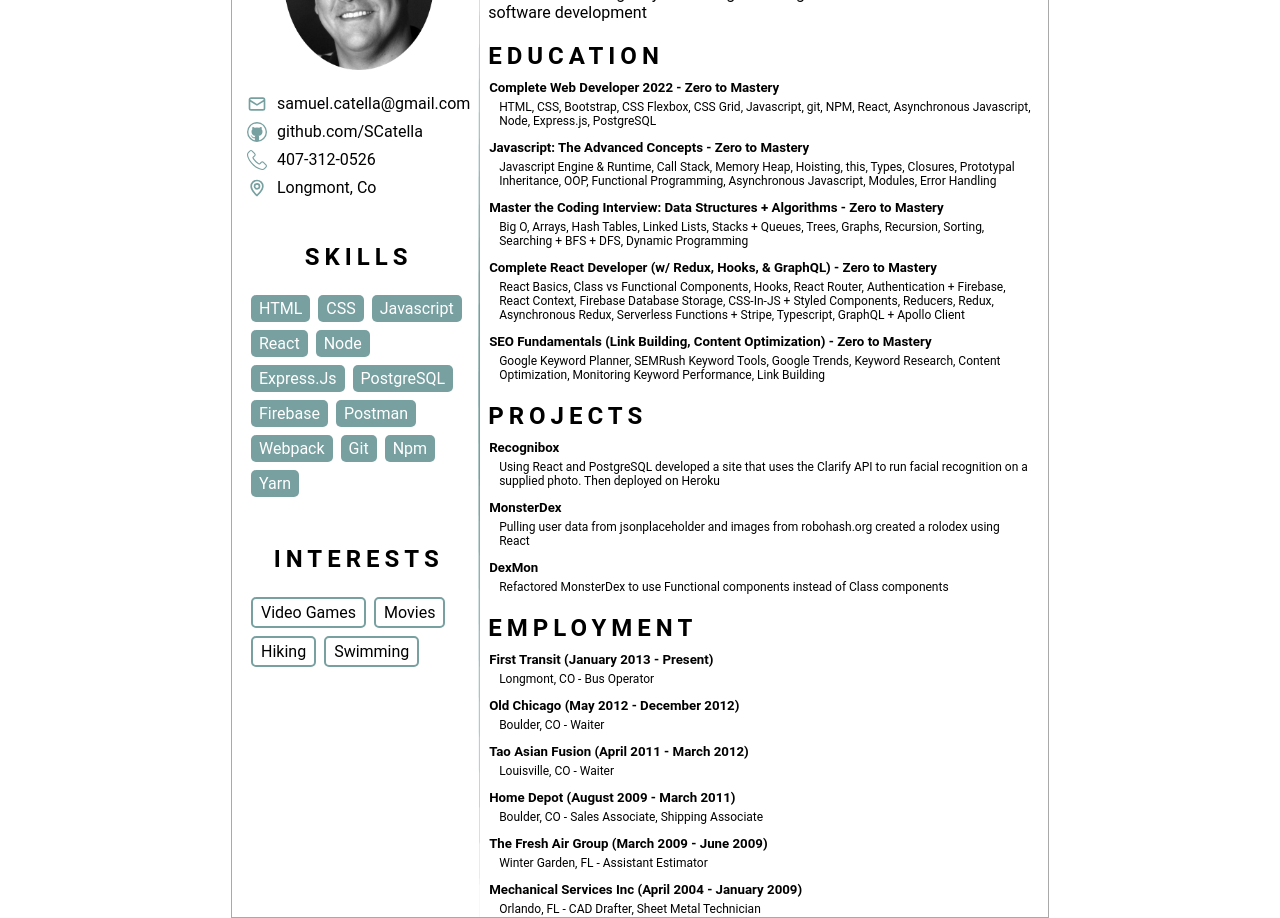
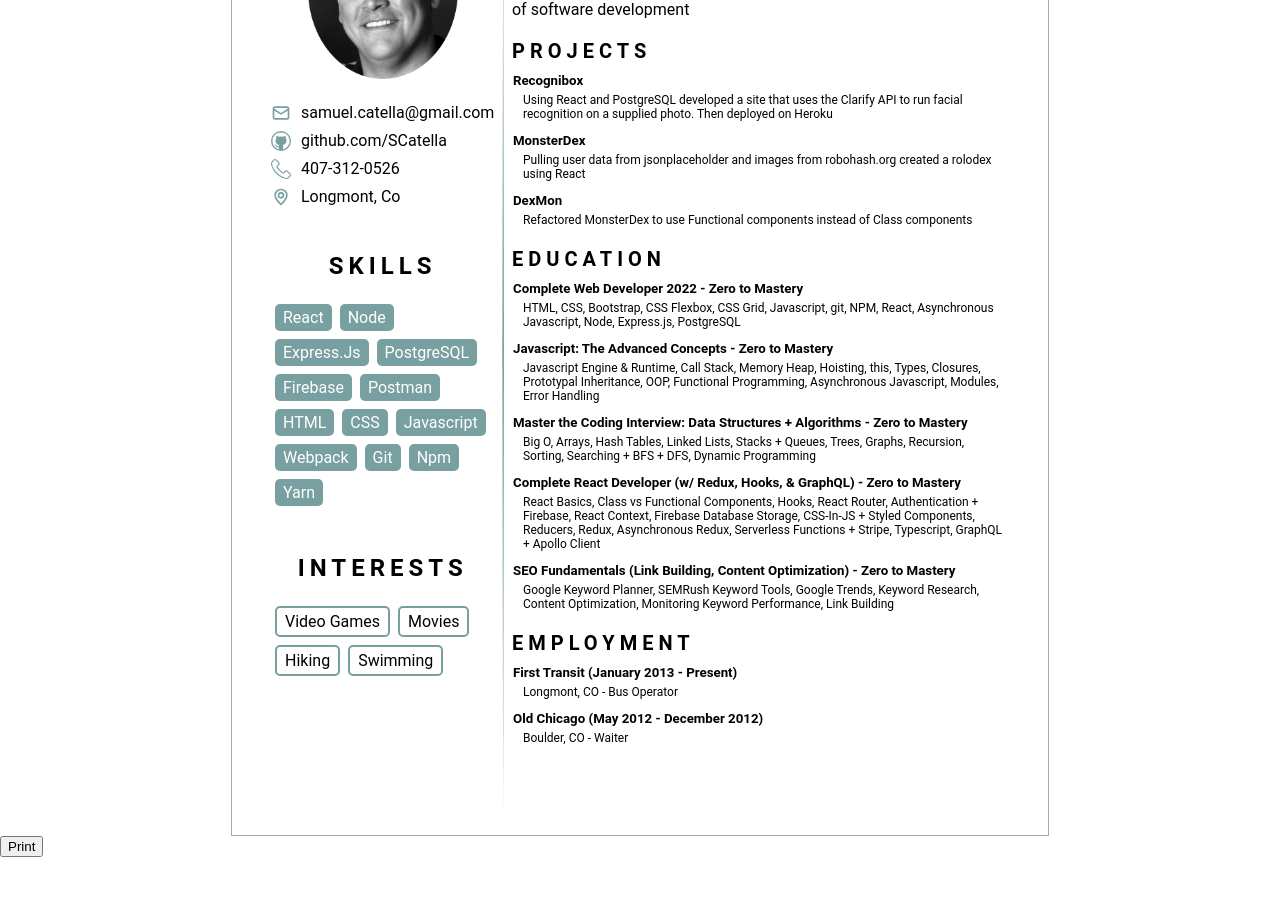
Before and after one commit to SCatella/portfolio, a React (Create React App) app: page / in a window 1280 px wide. Shown: the part 140-1058 px from the top of the page. After the commit the page ends 997 px from the top, so only its background shows below. Built offline with nearby package versions, Linux system fonts and the light colour scheme.

Commit message:
working on setting up resume to print

```diff
--- a/src/App.js
+++ b/src/App.js
@@ -1,6 +1,9 @@
 import Resume from './components/resume/resume.component';
 
 import './App.scss';
+
+
+const printResume = () => window.print();
 
 const App = () => {
   return (
@@ -8,6 +11,7 @@ const App = () => {
       <div className='resume'>
         <Resume />
       </div>
+      <button className='print-button' onClick={printResume}>Print</button>
     </div>
   );
 }
--- a/src/App.scss
+++ b/src/App.scss
@@ -2,3 +2,6 @@
   display: flex;
   justify-content: center;
 }
+
+// .print-button {
+// }
--- a/src/components/resume/components/education/education.styles.scss
+++ b/src/components/resume/components/education/education.styles.scss
@@ -1,6 +1,7 @@
 .education-title {
   h2 {
     margin: 20px 0px 5px;
+    font-size: 20px;
     text-transform: uppercase;
     letter-spacing: 5px;
   }
--- a/src/components/resume/components/employment/employment.styles.scss
+++ b/src/components/resume/components/employment/employment.styles.scss
@@ -1,6 +1,7 @@
 .employment-title {
   h2 {
     margin: 20px 0px 5px;
+    font-size: 20px;
     text-transform: uppercase;
     letter-spacing: 5px;
   }
--- a/src/components/resume/components/projects/projects.styles.scss
+++ b/src/components/resume/components/projects/projects.styles.scss
@@ -1,6 +1,7 @@
 .projects-title {
   h2 {
     margin: 20px 0px 5px;
+    font-size: 20px;
     text-transform: uppercase;
     letter-spacing: 5px;
   }
--- a/src/components/resume/components/user/user.styles.scss
+++ b/src/components/resume/components/user/user.styles.scss
@@ -3,7 +3,7 @@
   text-align: left;
   text-transform: capitalize;
   letter-spacing: 5px;
-  margin-bottom: 0px;
+  margin: 0px;
 }
 
 .horizontal-decoration {
--- a/src/components/resume/resume.component.jsx
+++ b/src/components/resume/resume.component.jsx
@@ -39,15 +39,15 @@ const user = {
     }
   ],
   skills: [
-    'HTML',
-    'CSS',
-    'javascript',
     'react',
     'node',
     'express.js',
     'postgreSQL',
     'firebase',
     'postman',
+    'HTML',
+    'CSS',
+    'javascript',
     'webpack',
     'git',
     'npm',
@@ -120,48 +120,48 @@ const user = {
       position: 'Waiter',
       location: 'Boulder, CO'
     },
-    {
-      company: 'Tao Asian Fusion',
-      monthStarted: 'April',
-      monthEnded: 'March',
-      yearStarted: '2011',
-      yearEnded: '2012',
-      position: 'Waiter',
-      location: 'Louisville, CO'
-    },
-    {
-      company: 'Home Depot',
-      monthStarted: 'August',
-      monthEnded: 'March',
-      yearStarted: '2009',
-      yearEnded: '2011',
-      position: 'Sales Associate, Shipping Associate',
-      location: 'Boulder, CO'
-    },
-    {
-      company: 'The Fresh Air Group',
-      monthStarted: 'March',
-      monthEnded: 'June',
-      yearStarted: '2009',
-      yearEnded: '2009',
-      position: 'Assistant Estimator',
-      location: 'Winter Garden, FL'
-    },
-    {
-      company: 'Mechanical Services Inc',
-      monthStarted: 'April',
-      monthEnded: 'January',
-      yearStarted: '2004',
-      yearEnded: '2009',
-      position: 'CAD Drafter, Sheet Metal Technician',
-      location: 'Orlando, FL'
-    }
+    // {
+    //   company: 'Tao Asian Fusion',
+    //   monthStarted: 'April',
+    //   monthEnded: 'March',
+    //   yearStarted: '2011',
+    //   yearEnded: '2012',
+    //   position: 'Waiter',
+    //   location: 'Louisville, CO'
+    // },
+    // {
+    //   company: 'Home Depot',
+    //   monthStarted: 'August',
+    //   monthEnded: 'March',
+    //   yearStarted: '2009',
+    //   yearEnded: '2011',
+    //   position: 'Sales Associate, Shipping Associate',
+    //   location: 'Boulder, CO'
+    // },
+    // {
+    //   company: 'The Fresh Air Group',
+    //   monthStarted: 'March',
+    //   monthEnded: 'June',
+    //   yearStarted: '2009',
+    //   yearEnded: '2009',
+    //   position: 'Assistant Estimator',
+    //   location: 'Winter Garden, FL'
+    // },
+    // {
+    //   company: 'Mechanical Services Inc',
+    //   monthStarted: 'April',
+    //   monthEnded: 'January',
+    //   yearStarted: '2004',
+    //   yearEnded: '2009',
+    //   position: 'CAD Drafter, Sheet Metal Technician',
+    //   location: 'Orlando, FL'
+    // }
   ]
 }
 
 
 const Resume = () => (
-  <div className='page-container'>
+  <div className='page-container' id='resume'>
     <div className='left-column'>
       <img src={profilePicture} alt='' className='profile-picture'></img>
       <Contact contact={user.contact} />
@@ -171,8 +171,8 @@ const Resume = () => (
     <div className='middle-decoration' />
     <div className='right-column'>
       <User user={user} />
+      <Projects projects={user.projects} />
       <Education education={user.education} />
-      <Projects projects={user.projects} />
       <Employment employment={user.employment} />
     </div>
   </div>
--- a/src/components/resume/resume.component.scss
+++ b/src/components/resume/resume.component.scss
@@ -1,8 +1,19 @@
+@media print {
+  body * {
+    display: none;
+  }
+
+  #resume, #resume * {
+    display: block;
+  }
+}
+
 .page-container {
   display: flex;
-  height: 11in;
-  width: 8.5in;
+  height: 9.65in;
+  width: 8.0in;
   border: 1px solid darkgray;
+  padding: 0.25in;
 }
 
 .left-column {
@@ -24,7 +35,6 @@
 .profile-picture {
   display: flex;
   margin: auto;
-  padding-top: 15px;
   object-fit: cover;
   width: 150px;
 }
```
